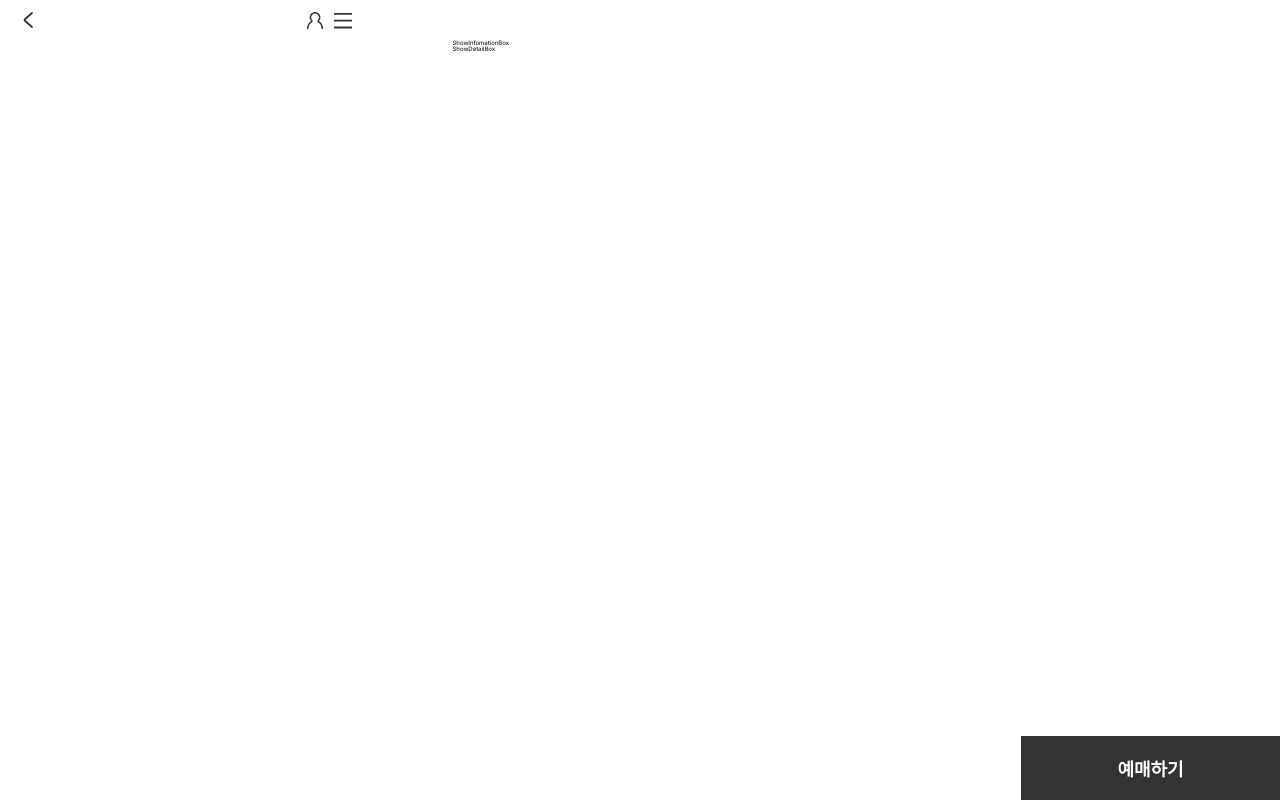
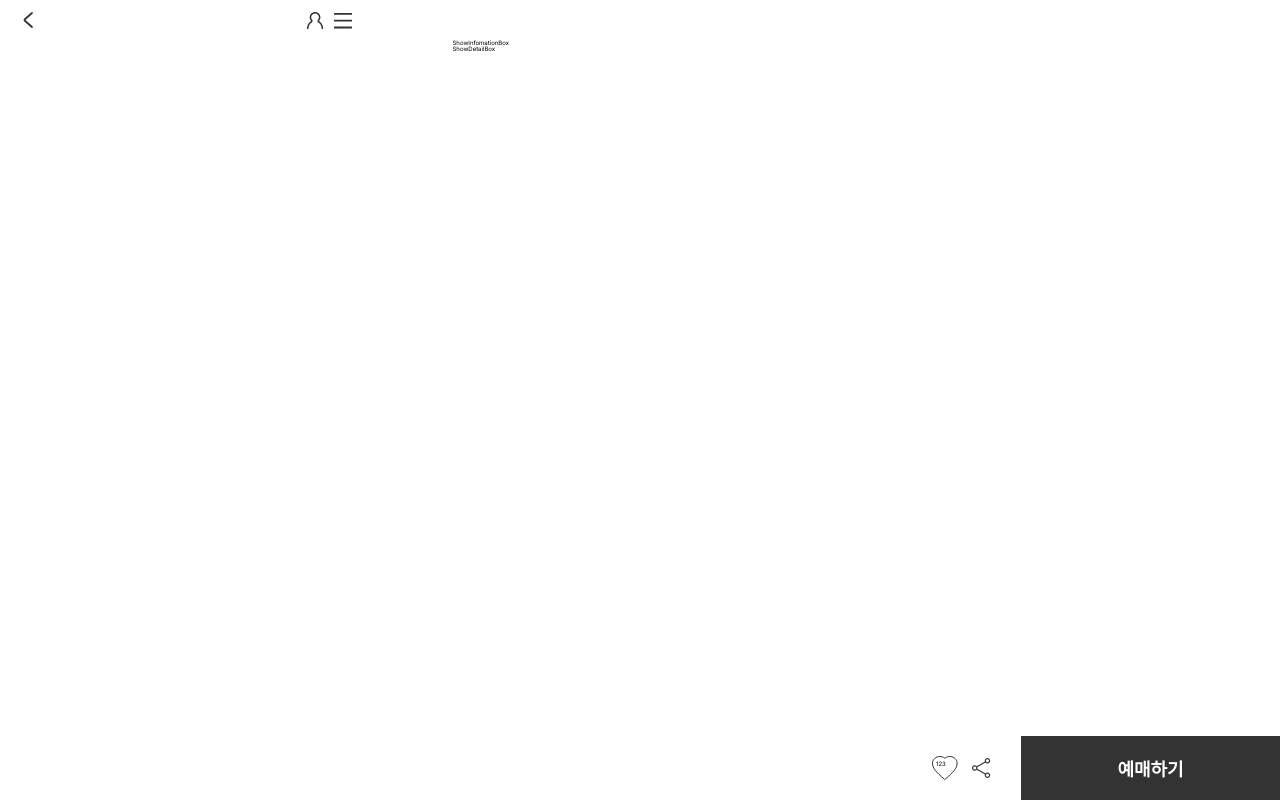
Before and after one commit to CDS-Seminar-1-IN-SOPT/Client, a React (Create React App) app: page /feed in a window 1280 px wide. Built offline with nearby package versions, Linux system fonts and the light colour scheme.

Commit message:
feat✨:FooterMenu 좋아요 버튼 누를시 디자인 변경

```diff
--- a/src/components/Feed/FooterMenu.jsx
+++ b/src/components/Feed/FooterMenu.jsx
@@ -1,17 +1,32 @@
-import React from 'react';
+import heart_off from 'assets/Icons/ic_heart_off.svg';
+import heart_on from 'assets/Icons/ic_heart_on.svg';
+import share from 'assets/Icons/ic_Share.svg';
+import React, { useState } from 'react';
 import { useNavigate } from 'react-router-dom';
 import styled from 'styled-components';
 import { theme, mixins } from 'styles/theme';
 
 function FooterMenu() {
+  const [isClicked, setIsClicked] = useState(false);
   const navigate = useNavigate();
 
   const goToPrevPage = () => {
     navigate(`/dateoff/:scheduleId`);
   };
+
+  const handleLike = () => {
+    setIsClicked(!isClicked);
+  };
+
   return (
     <Styled.Root>
-      <Styled.ButtonContainer />
+      <Styled.ButtonContainer>
+        <Styled.LikeMenuContainer onClick={handleLike}>
+          {isClicked ? <Styled.LikeIcon src={heart_on} /> : <Styled.LikeIcon src={heart_off} />}
+          <Styled.LikeCount isClicked={isClicked}>{isClicked ? 124 : 123}</Styled.LikeCount>
+        </Styled.LikeMenuContainer>
+        <Styled.ShareIcon src={share} alt="공유하기" />
+      </Styled.ButtonContainer>
       <Styled.TicketingButton onClick={goToPrevPage}>예매하기</Styled.TicketingButton>
     </Styled.Root>
   );
@@ -39,7 +54,36 @@ const Styled = {
     border: 0;
   `,
   ButtonContainer: styled.div`
+    ${mixins.rowFlexBox};
     background-color: ${theme.colors.white};
     width: 11.6rem;
   `,
+  ShareIcon: styled.img`
+    width: 3.6rem;
+    height: 3.6rem;
+  `,
+  LikeMenuContainer: styled.div`
+    position: relative;
+    cursor: pointer;
+  `,
+  LikeIcon: styled.img`
+    width: 3.6rem;
+    height: 3.6rem;
+  `,
+  LikeCount: styled.p`
+    position: absolute;
+    width: 1.8rem;
+    height: 1.2rem;
+    left: 0.9rem;
+    top: 1.1rem;
+    z-index: 999;
+    color: black;
+    ${({ isClicked }) => {
+      if (isClicked) {
+        return `
+          color: ${theme.colors.white};
+        `;
+      }
+    }}
+  `,
 };
```
